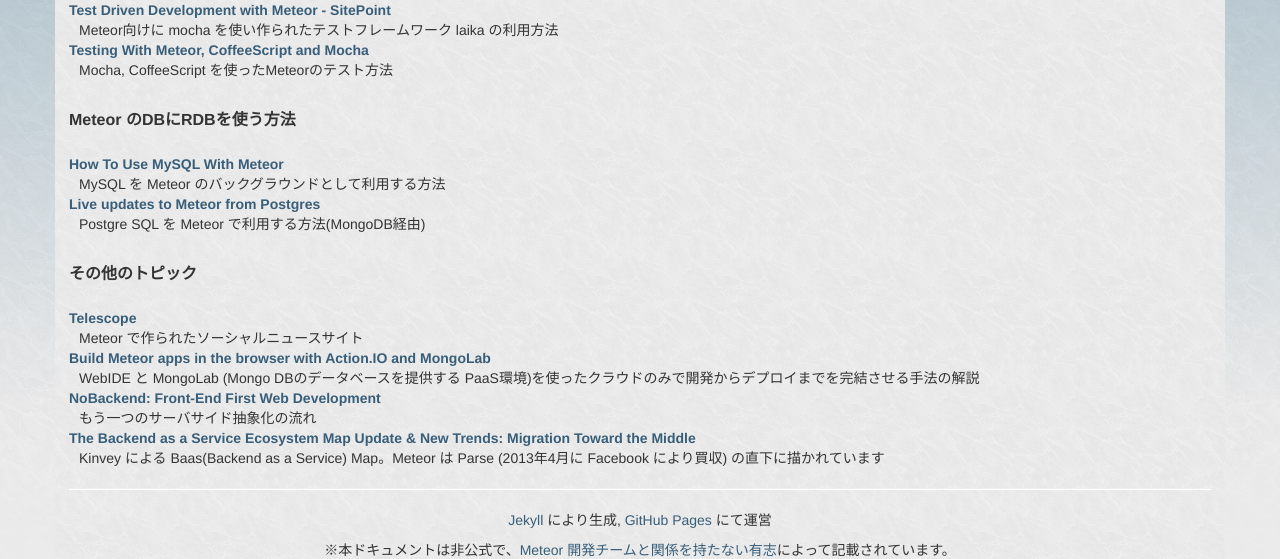
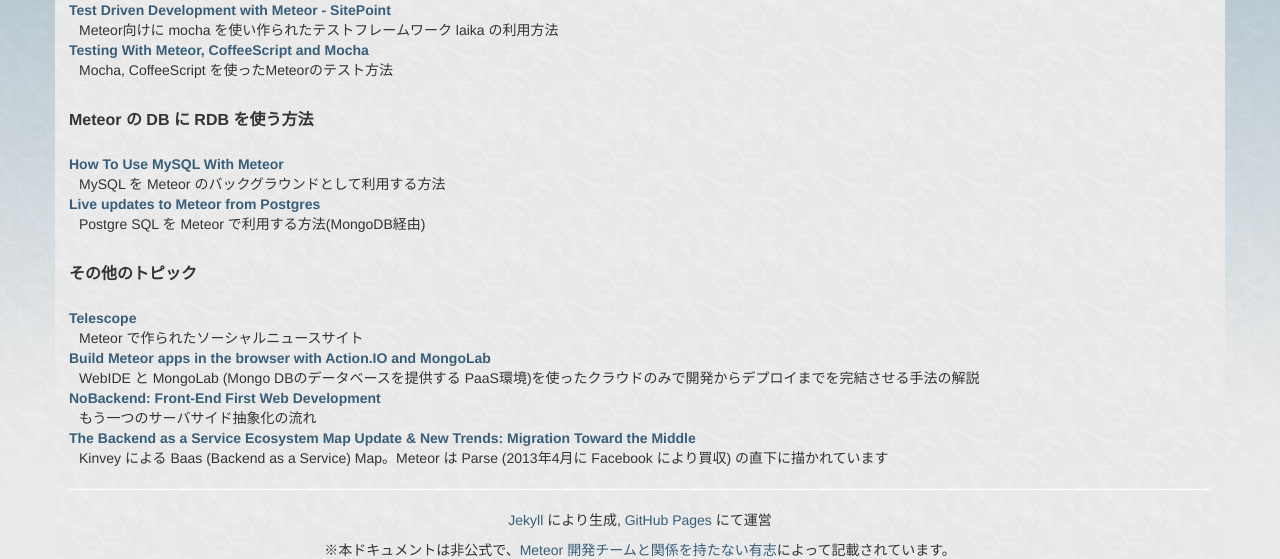
Before and after one commit to arumtaunsaram/meteor_jp, a Jekyll site: the page built from index.html, in a window 1280 px wide and 900 px high, scrolled down 357 px. Shown: the part 330-889 px from the top of the window. Built offline with Jekyll 4.4.1, drawn with Linux system fonts in a browser that asks for light colours; Markdown is read by kramdown in place of the engine named in the settings.

Commit message:
Hygiene of text formats.

```diff
--- a/_includes/about_meteor.html
+++ b/_includes/about_meteor.html
@@ -1,12 +1,12 @@
 <article class="solidArticle" id="solidArticle_about_meteor">
-<p>Meteor は Node.js, Mongo DB*を使い、サーバサイド, クライアントサイドすべてのコードを JavaScript で書き上げることを可能としたフレームワークです。データ同期に必要な複雑な処理をフレームワークに委ね、JavaScript のみで素早くリアルタイムウェブが開発できます。<br />
-  *SQLのサポートは Meteor Version 1.0 以降での実装が検討されています。
+<p>Meteor は Node.js, Mongo DB* を使い、サーバサイド, クライアントサイドすべてのコードを JavaScript で書き上げることを可能としたフレームワークです。データ同期に必要な複雑な処理をフレームワークに委ね、JavaScript のみで素早くリアルタイムウェブが開発できます。<br /><br />
+*SQLのサポートは Meteor Version 1.0 以降での実装が検討されています。
 
 <h2>Meteor の7つの指針</h2>
 <p>原文:<a href="http://docs.meteor.com/#sevenprinciples">http://docs.meteor.com/#sevenprinciples</a></p>
 
 <ul>
-  <li><strong>通信対象はデータ</strong> 回線を使い送信されるのはHTMLではありません。データこそが送信され、そのデータをどのように扱うかはクライアントサイドに判断させます。</li>
+  <li><strong>通信対象はデータ</strong> 回線を使い送信されるのは HTML ではありません。データこそが送信され、そのデータをどのように扱うかはクライアントサイドに判断させます。</li>
   <li><strong>言語は1つ</strong> JavaScript でクライアントとサーバ双方のインターフェイスを記述します。</li>
   <li><strong>DBはどこでも</strong> クライアントでもサーバでも変わらない透過的なAPIを使うことができます。</li>
   <li><strong>遅延は補正</strong> クライアントサイドでは、先読みとモデルのシミュレーションを使いまるでデータベースへの接続遅延が無いように振舞います。</li>
--- a/_includes/index.html
+++ b/_includes/index.html
@@ -25,7 +25,7 @@
     <dt><a href="http://www.skalb.com/2012/08/19/testing-with-meteor-coffeescript-and-mocha/">Testing With Meteor, CoffeeScript and Mocha</a></dt>
   	<dd>Mocha, CoffeeScript を使ったMeteorのテスト方法</dd>
   </dl>
-  <h3>Meteor のDBにRDBを使う方法</h3>
+  <h3>Meteor の DB に RDB を使う方法</h3>
   <dl>
     <dt><a href="http://www.fastcolabs.com/3007015/how-use-mysql-meteor">How To Use MySQL With Meteor</a></dt>
   	<dd>MySQL を Meteor のバックグラウンドとして利用する方法</dd>
@@ -41,6 +41,6 @@
     <dt><a href="http://www.infoq.com/news/2013/05/nobackend">NoBackend: Front-End First Web Development</a></dt>
   	<dd>もう一つのサーバサイド抽象化の流れ</dd>
     <dt><a href="http://www.kinvey.com/blog/121/the-backend-as-a-service-ecosystem-map-update-amp-new-trends-migration-toward-the-middle">The Backend as a Service Ecosystem Map Update & New Trends: Migration Toward the Middle</a></dt>
-  	<dd>Kinvey による Baas(Backend as a Service) Map。Meteor は Parse (2013年4月に Facebook により買収) の直下に描かれています</dd>
+  	<dd>Kinvey による Baas (Backend as a Service) Map。Meteor は Parse (2013年4月に Facebook により買収) の直下に描かれています</dd>
   </dl>
 </article>
```
